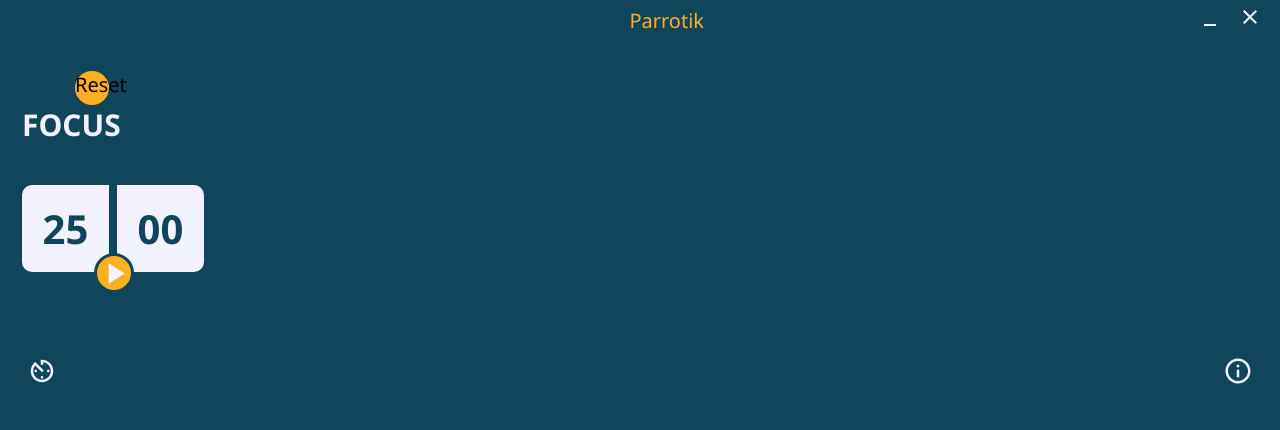
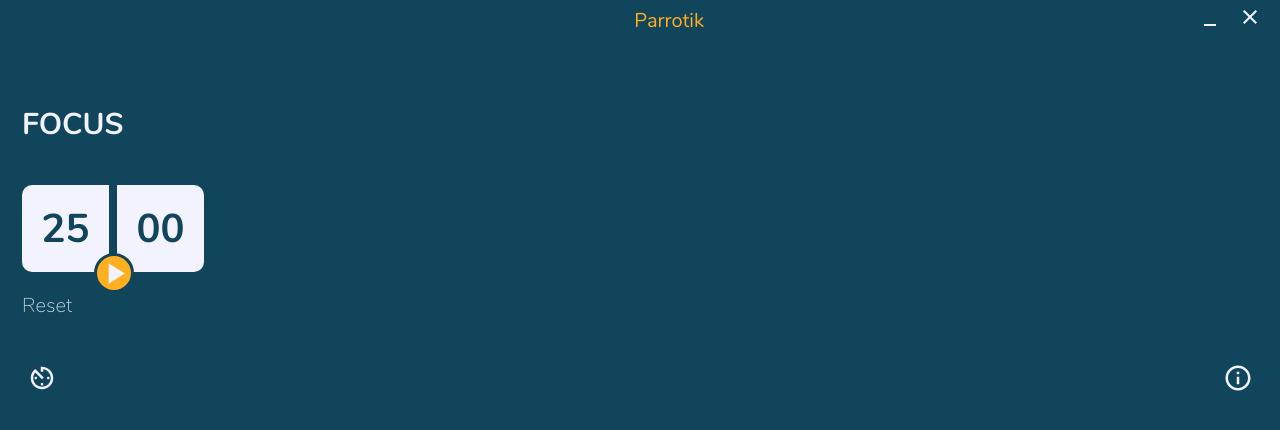
Before and after one commit to surajrathod/eagluet, an Electron app: page src/index.html in a window 1280 px wide. Drawn offline with Linux system fonts and the light colour scheme.

Commit message:
refactor the style

```diff
--- a/src/style/style.css
+++ b/src/style/style.css
@@ -10,8 +10,7 @@
 
 body {
   font-size: 20px;
-  font-family: "Segoe UI", Tahoma, Geneva, Verdana, sans-serif;
-
+  font-family: Nunito, sans-serif;
   box-sizing: border-box;
   background-color: var(--primary-color);
 }
@@ -50,11 +49,10 @@
   align-items: center;
   padding-left: 1.35em;
   padding-right: 1.35em;
-  height: 2.5em;
 }
 
 .clock__area {
-  margin: 3.2em 0em 3.85em 1.1em;
+  margin: 3.2em 0em 2.2em 1.1em;
 }
 .clock__area-text {
   color: var(--offwhite);
@@ -62,8 +60,16 @@
 .clock__inner {
   display: flex;
   flex-direction: row;
-  margin: 2em 0;
+  margin: 2em 0 1em;
   position: relative;
+}
+.clock__btntext {
+  color: var(--offwhite-light);
+  font-weight: 200;
+  cursor: pointer;
+}
+.clock__btntext:hover {
+  color: var(--secondary-color);
 }
 .clock__shape {
   width: 4.35em;
@@ -76,7 +82,7 @@
 }
 .clock__text {
   font-size: 2em;
-  font-weight: bold;
+  font-weight: 700;
   color: var(--primary-color);
 }
 .clock__minutes {
@@ -85,7 +91,7 @@
 .clock__seconds {
   border-radius: 0 0.5em 0.5em 0;
 }
-.clock__play {
+.clock__btn {
   width: 2em;
   height: 2em;
   background-color: var(--secondary-color);
@@ -95,16 +101,7 @@
   top: 3.4em;
   left: 3.6em;
 }
-.clock__stop {
-  width: 2em;
-  height: 2em;
-  background-color: var(--secondary-color);
-  border-radius: 100%;
-  position: absolute;
-  border: solid var(--primary-color);
-  top: 3.4em;
-  left: 3.6em;
-}
+
 .hidden {
   display: none;
 }
@@ -187,6 +184,7 @@
   font-size: 0.8em;
   margin: 0 0.5em;
   outline: none;
+  font-family: Nunito, sans-serif;
 }
 .btn__noround {
   border: none;
```
